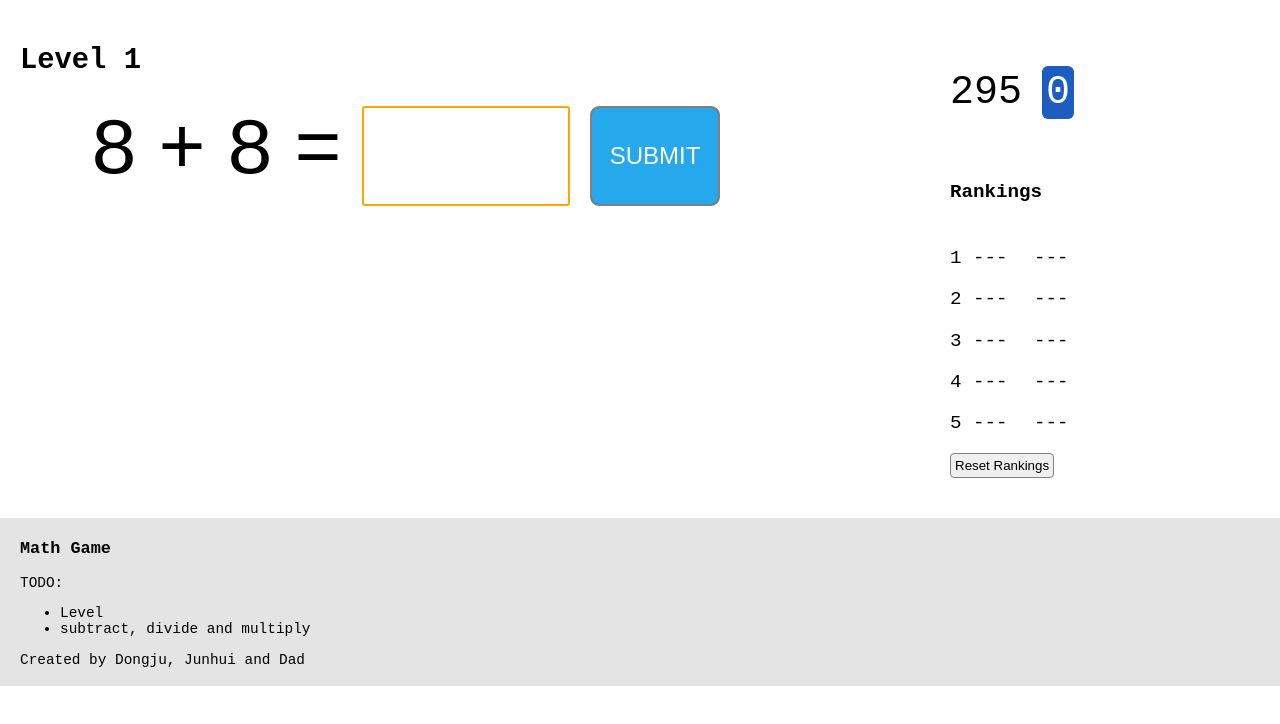
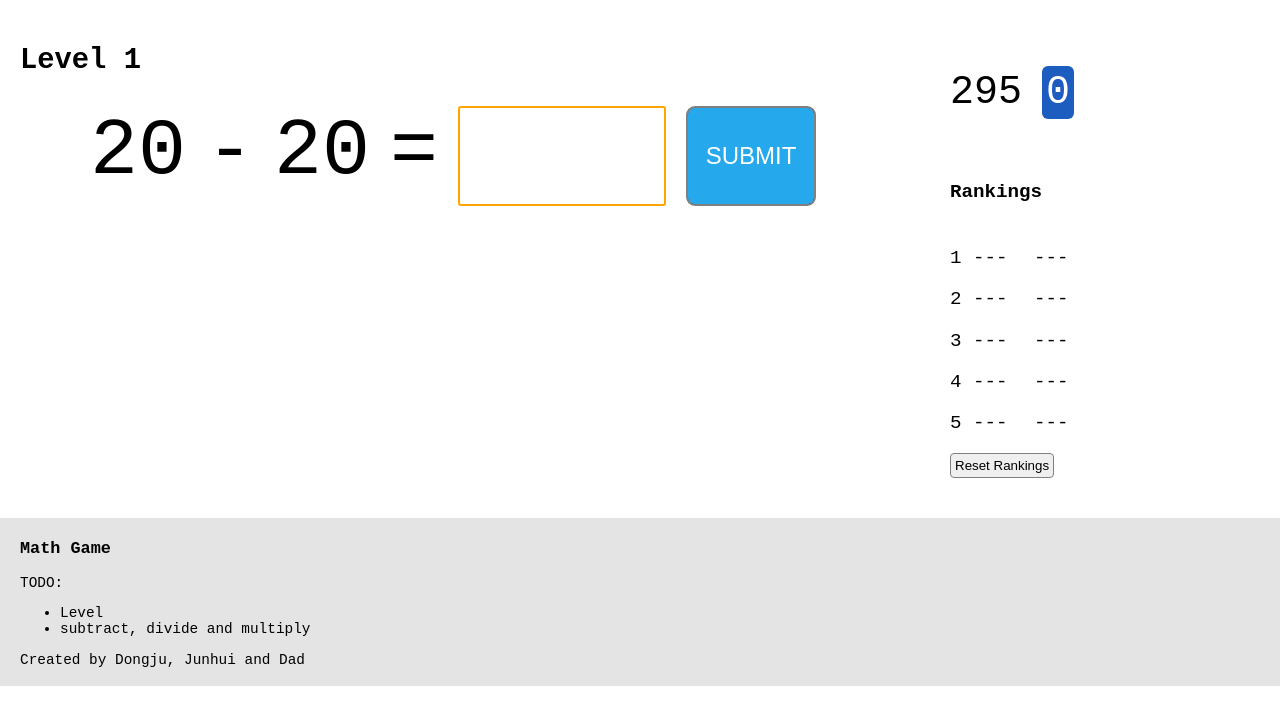
Before and after one commit to HanguChoi/hanguchoi.github.io, a plain HTML site: page math/index.html in a window 1280 px wide. Drawn offline with Linux system fonts and the light colour scheme.

Commit message:
added more digit

```diff
--- a/math/index.html
+++ b/math/index.html
@@ -19,7 +19,7 @@
         <h2>Level 1</h2>
         <div class="fl jc-fs number-box">
           <div id="number_a"></div>
-          <div>+</div>
+          <div>-</div>
           <div id="number_b"></div>
           <div>=</div>
           <div>
--- a/math/math.js
+++ b/math/math.js
@@ -42,8 +42,8 @@ const wrongAnswer = () => {
   showResult(THE_ANSWER_IS.INCORRECT);
 }
 const newQuestions = () => {
-  _numberA.innerText = getRandomInt(9);
-  _numberB.innerText = getRandomInt(9);
+  _numberA.innerText = getRandomInt(21);
+  _numberB.innerText = getRandomInt(21);
 }
 const getRandomInt = (max) => {
   return Math.floor(Math.random() * max);
```
Also changed, not shown: 1 other file.
